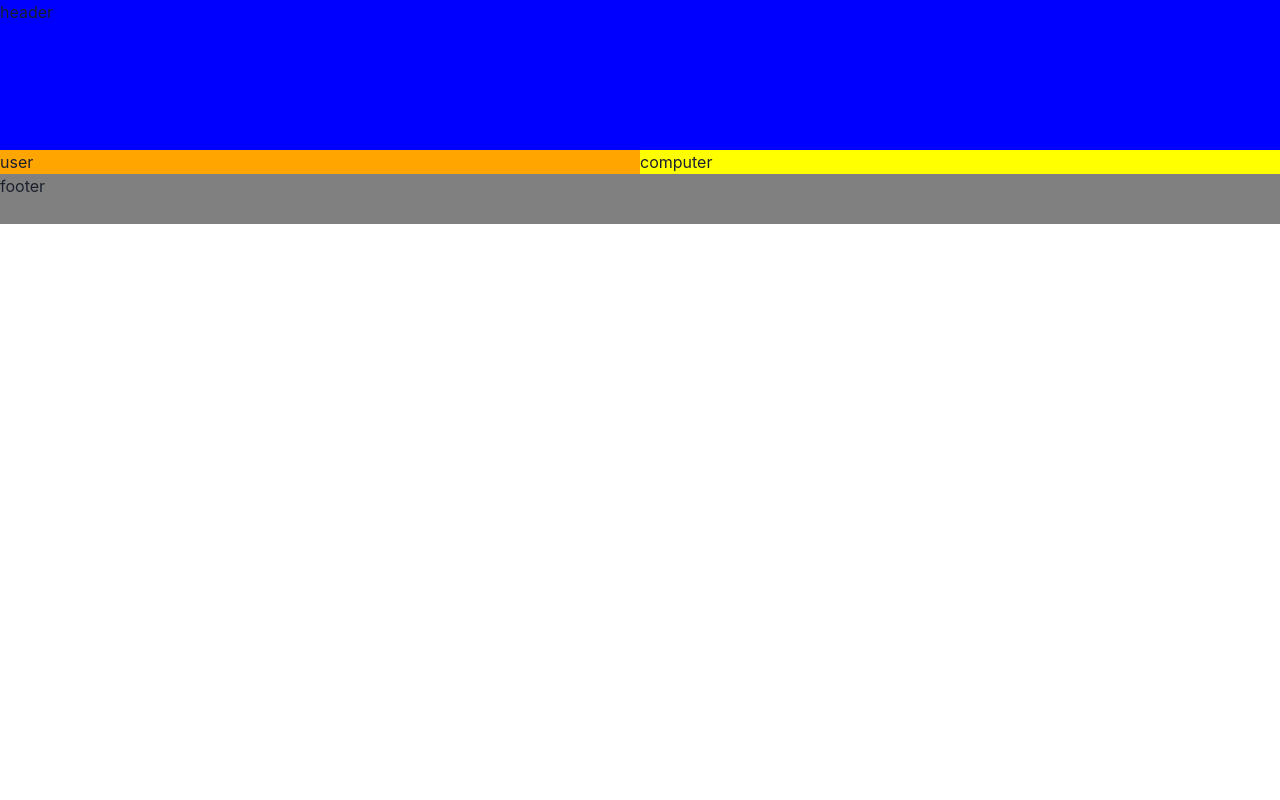
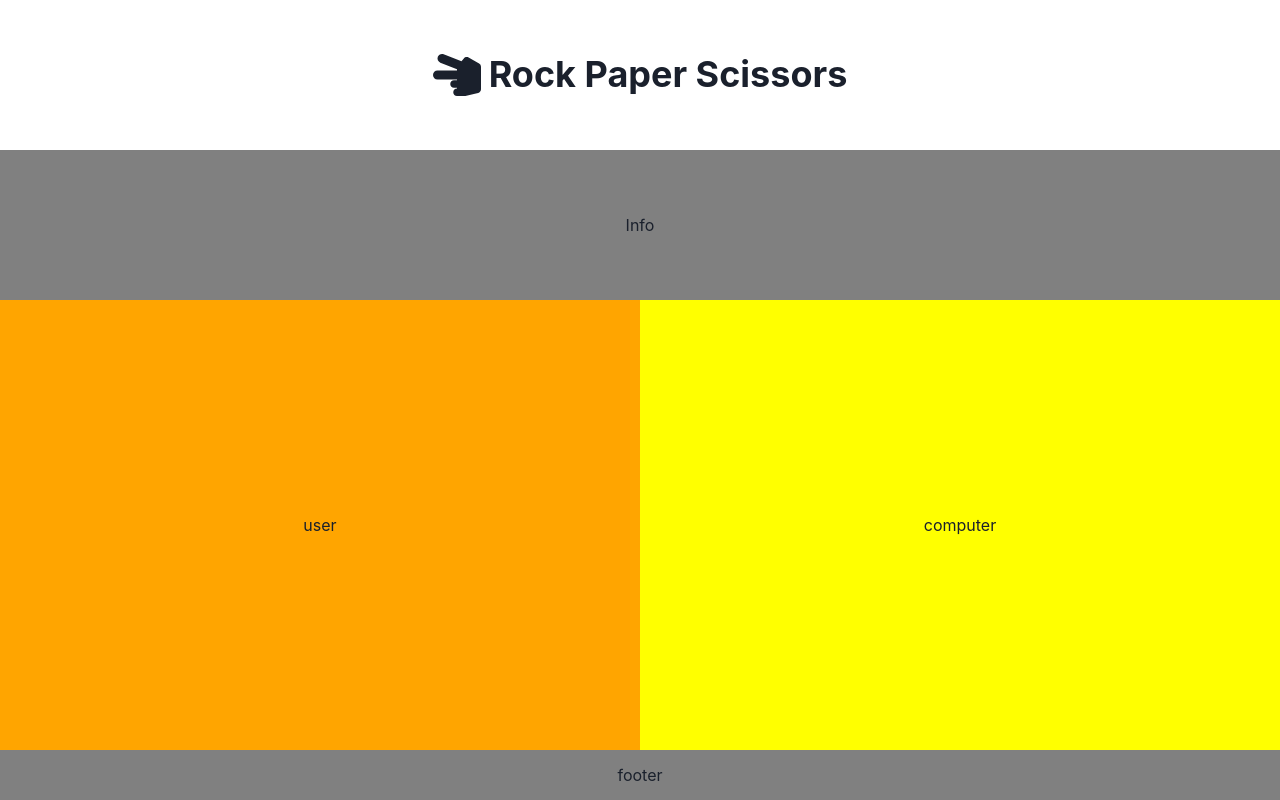
Before and after one commit to Netanel-Mordakhay/Rock-Paper-Scissors-Lizard-Spock, a React app: page / in a window 1280 px wide. Built offline with nearby package versions, Linux system fonts and the light colour scheme; the HTML template or start-up script is replaced by a standard one.

Commit message:
Header component

```diff
--- a/package.json
+++ b/package.json
@@ -13,9 +13,11 @@
     "@chakra-ui/react": "^2.10.3",
     "@emotion/react": "^11.13.3",
     "@emotion/styled": "^11.13.0",
+    "animate.css": "^4.1.1",
     "framer-motion": "^11.11.9",
     "react": "^18.3.1",
-    "react-dom": "^18.3.1"
+    "react-dom": "^18.3.1",
+    "react-icons": "^5.3.0"
   },
   "devDependencies": {
     "@eslint/js": "^9.11.1",
--- a/src/App.tsx
+++ b/src/App.tsx
@@ -1,25 +1,43 @@
 import { Grid, GridItem } from "@chakra-ui/react";
+import Header from "./components/Header";
 
 function App() {
   return (
     <>
       <Grid
-        templateAreas={`"header header"
-                        "user computer"
-                        "footer footer"`}
-        gridTemplateRows={"150px 1fr 50px"}
-        gridTemplateColumns={"repeat(2, 1fr)"}
+        templateAreas={{
+          base: `"header"
+                  "info"
+                  "user"
+                  "computer"
+                  "footer"`,
+          lg: `"header header"
+                "info info"
+                "user computer"
+                "footer footer"`,
+        }}
+        gridTemplateRows={{
+          base: "80px 0.6fr 1fr 1fr 25px",
+          lg: "150px 150px 1fr 50px",
+        }}
+        gridTemplateColumns={{ base: '"repeat(2, 1fr)"', lg: "repeat(2, 1fr)" }}
+        minHeight="100vh"
+        //maxWidth="1024px"
+        //margin="0 auto"
       >
-        <GridItem bg="blue" area={"header"}>
-          header
+        <GridItem area={"header"} className="centered-content">
+          <Header />
         </GridItem>
-        <GridItem bg="orange" area={"user"}>
+        <GridItem bg="gray" area={"info"} className="centered-content">
+          Info
+        </GridItem>
+        <GridItem bg="orange" area={"user"} className="centered-content">
           user
         </GridItem>
-        <GridItem bg="yellow" area={"computer"}>
+        <GridItem bg="yellow" area={"computer"} className="centered-content">
           computer
         </GridItem>
-        <GridItem bg="gray" area={"footer"}>
+        <GridItem bg="gray" area={"footer"} className="centered-content">
           footer
         </GridItem>
       </Grid>
--- a/src/components/Header.tsx
+++ b/src/components/Header.tsx
@@ -1,7 +1,16 @@
-import React from "react";
+import { Heading, HStack } from "@chakra-ui/react";
+import { FaHandScissors } from "react-icons/fa";
+import "animate.css";
 
 const Header = () => {
-  return <div>Header</div>;
+  return (
+    <HStack className="header-container animate__animated animate__fadeInDown">
+      <FaHandScissors className="logo-icon" />
+      <Heading as="h1" size="xl">
+        Rock Paper Scissors
+      </Heading>
+    </HStack>
+  );
 };
 
 export default Header;
--- a/src/index.css
+++ b/src/index.css
@@ -0,0 +1,17 @@
+.centered-content {
+  display: flex;
+  justify-content: center;
+  align-items: center;
+  text-align: center;
+}
+
+/* Header */
+
+.logo-icon {
+  font-size: 48px;
+  transition: transform 0.3s ease-in-out;
+}
+
+.header-container:hover .logo-icon {
+  transform: rotate(20deg);
+}
```
Also changed, not shown: 1 other file (tests, documents, lock files or other folders).
